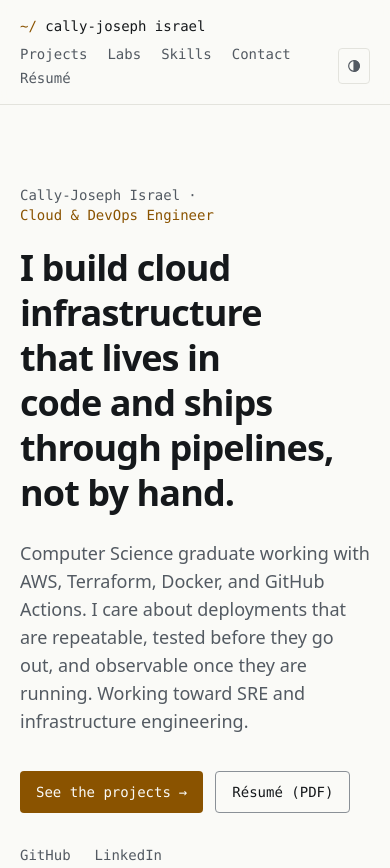
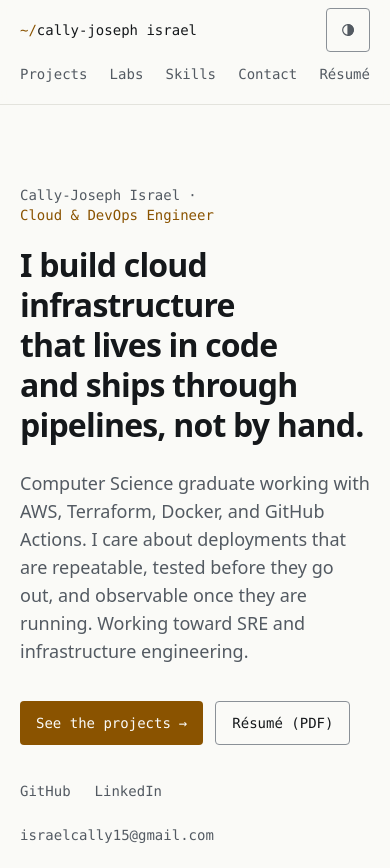
Before and after one commit to Ca15y/Ca15y.github.io, an Astro site: page / in a window 390 px wide. Shown: the top 868 px of the page. Built offline with nearby package versions, Linux system fonts and the light colour scheme; Astro itself is replaced by a stand-in of ours; a web font is replaced by a local one.

Commit message:
style: apply UI/UX and accessibility review tweaks
- 44px tap targets for nav, footer, hero links, buttons and theme toggle on mobile
- Header sticky from sm up only; mobile puts brand + toggle on one row and nav below
- Underline as a non-colour cue for the current nav item
- Theme toggle border meets 3:1 non-text contrast
- Shared 200ms ease-out transition token; pointer cursor on buttons
- Hero copy capped at 65ch; smaller mobile headline; footer text 12px -> 14px

Co-Authored-By: Claude Opus 5.5 <noreply@anthropic.com>

```diff
--- a/src/components/Footer.astro
+++ b/src/components/Footer.astro
@@ -6,23 +6,32 @@ const year = new Date().getFullYear();
 ---
 
 <footer class="mt-24 border-t border-line">
-  <Container class="flex flex-col gap-4 py-8 font-mono text-xs text-muted sm:flex-row sm:items-center sm:justify-between">
+  <Container class="flex flex-col gap-4 py-8 font-mono text-sm text-muted sm:flex-row sm:items-center sm:justify-between">
     <p>
       © {year} {owner.name} · {owner.location}
     </p>
-    <ul class="flex flex-wrap gap-x-5 gap-y-2">
+    <ul class="flex flex-wrap gap-x-5">
       <li>
-        <a class="text-muted transition-colors hover:text-text" href={owner.links.github}>
+        <a
+          class="inline-flex min-h-11 items-center text-muted transition-colors hover:text-text"
+          href={owner.links.github}
+        >
           GitHub
         </a>
       </li>
       <li>
-        <a class="text-muted transition-colors hover:text-text" href={owner.links.linkedin}>
+        <a
+          class="inline-flex min-h-11 items-center text-muted transition-colors hover:text-text"
+          href={owner.links.linkedin}
+        >
           LinkedIn
         </a>
       </li>
       <li>
-        <a class="text-muted transition-colors hover:text-text" href={`mailto:${owner.email}`}>
+        <a
+          class="inline-flex min-h-11 items-center text-muted transition-colors hover:text-text"
+          href={`mailto:${owner.email}`}
+        >
           Email
         </a>
       </li>
--- a/src/components/Header.astro
+++ b/src/components/Header.astro
@@ -8,26 +8,29 @@ const path = Astro.url.pathname;
 const isCurrent = (href: string) => !href.startsWith('#') && path.startsWith(url(href));
 ---
 
-<header class="sticky top-0 z-40 border-b border-line bg-bg/90 backdrop-blur">
-  <Container class="flex flex-wrap items-center justify-between gap-x-6 gap-y-2 py-4">
+<header class="z-40 border-b border-line bg-bg/90 backdrop-blur sm:sticky sm:top-0">
+  <!--
+    Mobile: brand and theme toggle share the first row, nav gets its own full-width row.
+    From sm up: brand, nav and toggle sit on one line.
+  -->
+  <Container class="flex flex-wrap items-center justify-between gap-x-5 py-2 sm:py-4">
     <a
       href={url()}
-      class="font-mono text-sm font-medium text-text no-underline transition-colors hover:text-accent"
+      class="inline-flex min-h-11 items-center font-mono text-sm font-medium text-text no-underline transition-colors hover:text-accent sm:min-h-0"
     >
       <span class="text-accent" aria-hidden="true">
         ~/
       </span>
       {owner.name.toLowerCase()}
     </a>
-    <div class="flex w-full min-w-0 items-center justify-between gap-4 sm:w-auto">
-      <nav aria-label="Main">
-        <ul class="flex flex-wrap items-center gap-x-5 gap-y-1 font-mono text-sm">
+    <nav aria-label="Main" class="order-last w-full sm:order-none sm:ml-auto sm:w-auto">
+      <ul class="flex flex-wrap items-center justify-between gap-x-3 font-mono text-sm sm:justify-start sm:gap-x-5">
         {nav.map((item) => (
           <li>
             <a
               href={url(item.href)}
               aria-current={isCurrent(item.href) ? 'page' : undefined}
-                class="text-muted no-underline transition-colors hover:text-text aria-[current=page]:text-accent"
+              class="inline-flex min-h-11 items-center text-muted no-underline decoration-2 underline-offset-8 transition-colors hover:text-text aria-[current=page]:text-accent aria-[current=page]:underline sm:min-h-9"
             >
               {item.label}
             </a>
@@ -36,6 +39,5 @@ const isCurrent = (href: string) => !href.startsWith('#') && path.startsWith(url
       </ul>
     </nav>
     <ThemeToggle />
-    </div>
   </Container>
 </header>
--- a/src/components/ThemeToggle.astro
+++ b/src/components/ThemeToggle.astro
@@ -6,7 +6,7 @@
 <button
   type="button"
   data-theme-toggle
-  class="inline-flex size-9 items-center justify-center rounded border border-line text-muted transition-colors hover:border-line-strong hover:text-text"
+  class="inline-flex size-11 shrink-0 items-center justify-center rounded border border-line-strong text-muted transition-colors hover:border-accent hover:text-accent sm:size-9"
 >
   <span class="sr-only" data-theme-label>
     Switch theme
--- a/src/pages/index.astro
+++ b/src/pages/index.astro
@@ -7,7 +7,7 @@ import { owner } from '../data/site';
 import { url } from '../lib/url';
 
 const btnBase =
-  'inline-flex items-center gap-2 rounded px-4 py-2.5 font-mono text-sm no-underline transition-colors';
+  'inline-flex min-h-11 items-center gap-2 rounded px-4 py-2.5 font-mono text-sm no-underline transition-colors';
 ---
 
 <BaseLayout>
@@ -20,11 +20,11 @@ const btnBase =
       </p>
       <h1
         id="hero-heading"
-        class="mt-5 max-w-3xl text-4xl leading-tight font-semibold tracking-tight text-balance sm:text-5xl"
+        class="mt-5 max-w-3xl text-[2rem] leading-tight font-semibold tracking-tight text-balance sm:text-5xl"
       >
         I build cloud infrastructure that lives in code and ships through pipelines, not by hand.
       </h1>
-      <p class="mt-6 max-w-2xl text-lg text-muted">
+      <p class="mt-6 max-w-[65ch] text-lg text-muted">
         Computer Science graduate working with AWS, Terraform, Docker, and GitHub Actions. I care
         about deployments that are repeatable, tested before they go out, and observable once they
         are running. Working toward SRE and infrastructure engineering.
@@ -46,19 +46,28 @@ const btnBase =
           Résumé (PDF)
         </a>
       </div>
-      <ul class="mt-8 flex flex-wrap gap-x-6 gap-y-2 font-mono text-sm" aria-label="Elsewhere">
+      <ul class="mt-6 flex flex-wrap gap-x-6 font-mono text-sm" aria-label="Elsewhere">
         <li>
-          <a class="text-muted transition-colors hover:text-accent" href={owner.links.github}>
+          <a
+            class="inline-flex min-h-11 items-center text-muted transition-colors hover:text-accent"
+            href={owner.links.github}
+          >
             GitHub
           </a>
         </li>
         <li>
-          <a class="text-muted transition-colors hover:text-accent" href={owner.links.linkedin}>
+          <a
+            class="inline-flex min-h-11 items-center text-muted transition-colors hover:text-accent"
+            href={owner.links.linkedin}
+          >
             LinkedIn
           </a>
         </li>
         <li>
-          <a class="text-muted transition-colors hover:text-accent" href={`mailto:${owner.email}`}>
+          <a
+            class="inline-flex min-h-11 items-center text-muted transition-colors hover:text-accent"
+            href={`mailto:${owner.email}`}
+          >
             {owner.email}
           </a>
         </li>
--- a/src/styles/global.css
+++ b/src/styles/global.css
@@ -67,6 +67,10 @@
 
   --font-sans:
     'Inter Variable', ui-sans-serif, system-ui, -apple-system, 'Segoe UI', Roboto, sans-serif;
+  /* One shared rhythm for the only motion on the site: hover and focus colour changes. */
+  --default-transition-duration: 200ms;
+  --default-transition-timing-function: cubic-bezier(0, 0, 0.2, 1);
+
   --font-mono: 'JetBrains Mono Variable', ui-monospace, SFMono-Regular, Menlo, Consolas, monospace;
 }
 
@@ -74,8 +78,8 @@
   html {
     -webkit-text-size-adjust: 100%;
     text-rendering: optimizeLegibility;
-    /* Keep anchored headings clear of the sticky header (taller on mobile, where nav wraps). */
-    scroll-padding-top: 7.5rem;
+    /* The header is only sticky from 40rem up; below that, anchors need just a little air. */
+    scroll-padding-top: 1.5rem;
   }
 
   @media (min-width: 40rem) {
@@ -110,6 +114,11 @@
     border-radius: 2px;
   }
 
+  button,
+  [role='button'] {
+    cursor: pointer;
+  }
+
   a {
     text-underline-offset: 0.2em;
     text-decoration-thickness: 1px;
```
Lines whose indentation alone changed are shown as unchanged.
